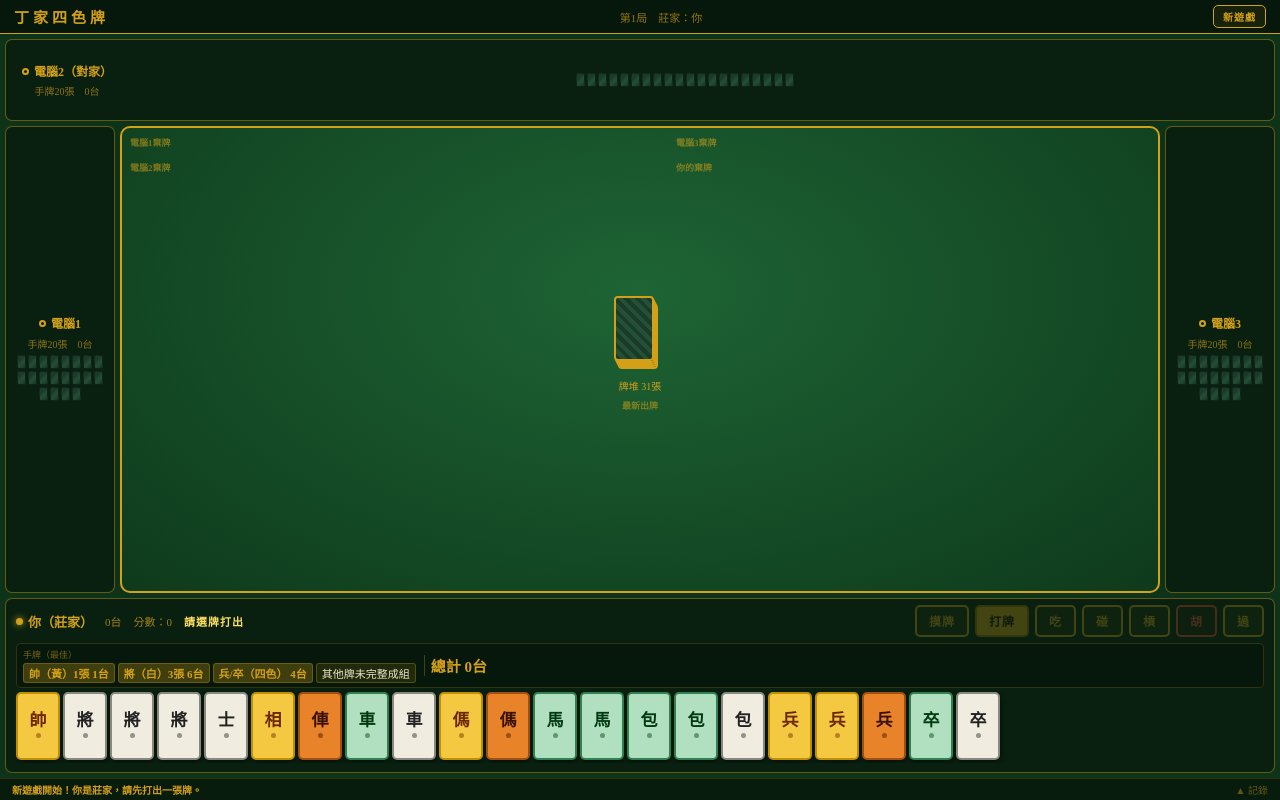
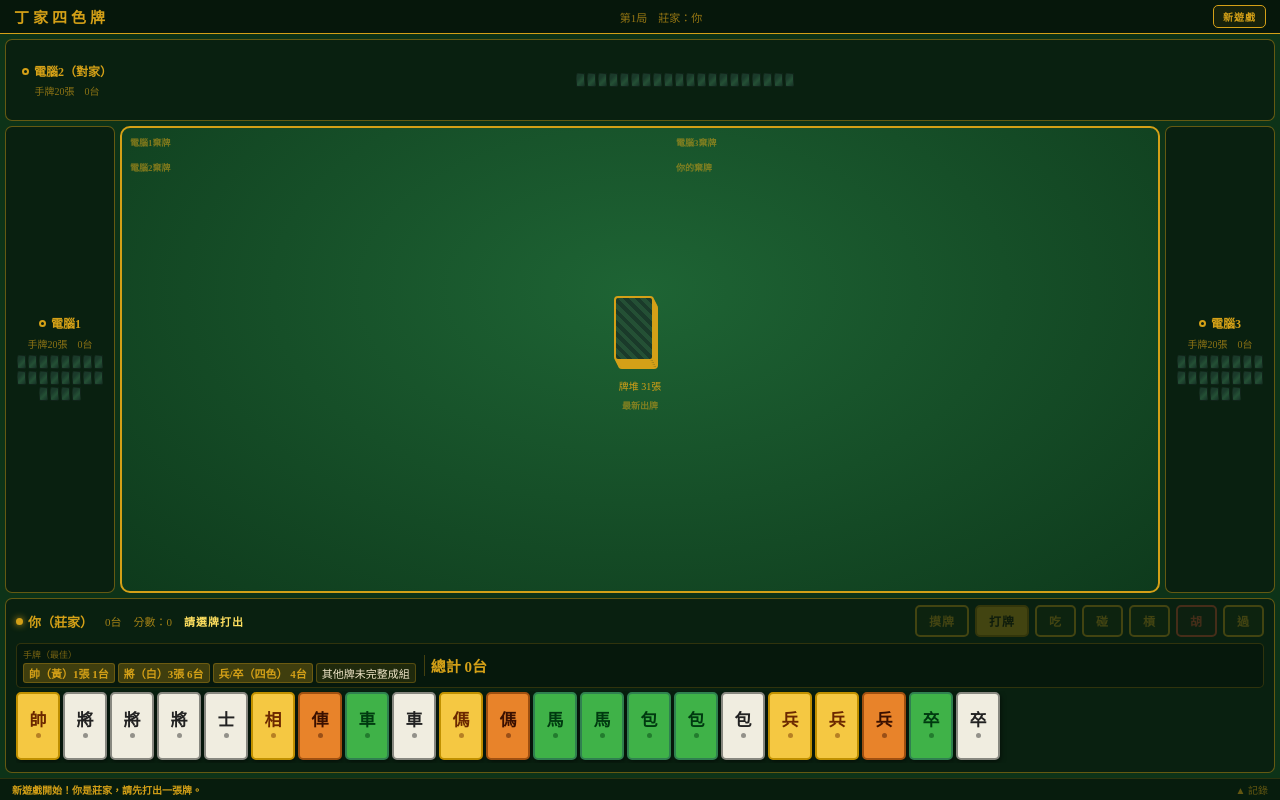
Before and after one commit to tiserle/tiserle.github.io, a plain HTML site: page index.html in a window 1280 px wide. Drawn offline with Linux system fonts and the light colour scheme.

Commit message:
Update index.html

```diff
--- a/index.html
+++ b/index.html
@@ -10,7 +10,7 @@
 :root {
   --yellow: #f5c842; --yellow-fg: #6b2800;
   --red-bg: #e8832a; --red-fg: #3a1000;
-  --green-bg: #b0e0c0; --green-fg: #003a10;
+  --green-bg: #3fb248; --green-fg: #003a10;
   --white-bg: #f0ede0; --white-fg: #222;
   --gold: #d4a017;
   --table: #1a5c2e;
```
